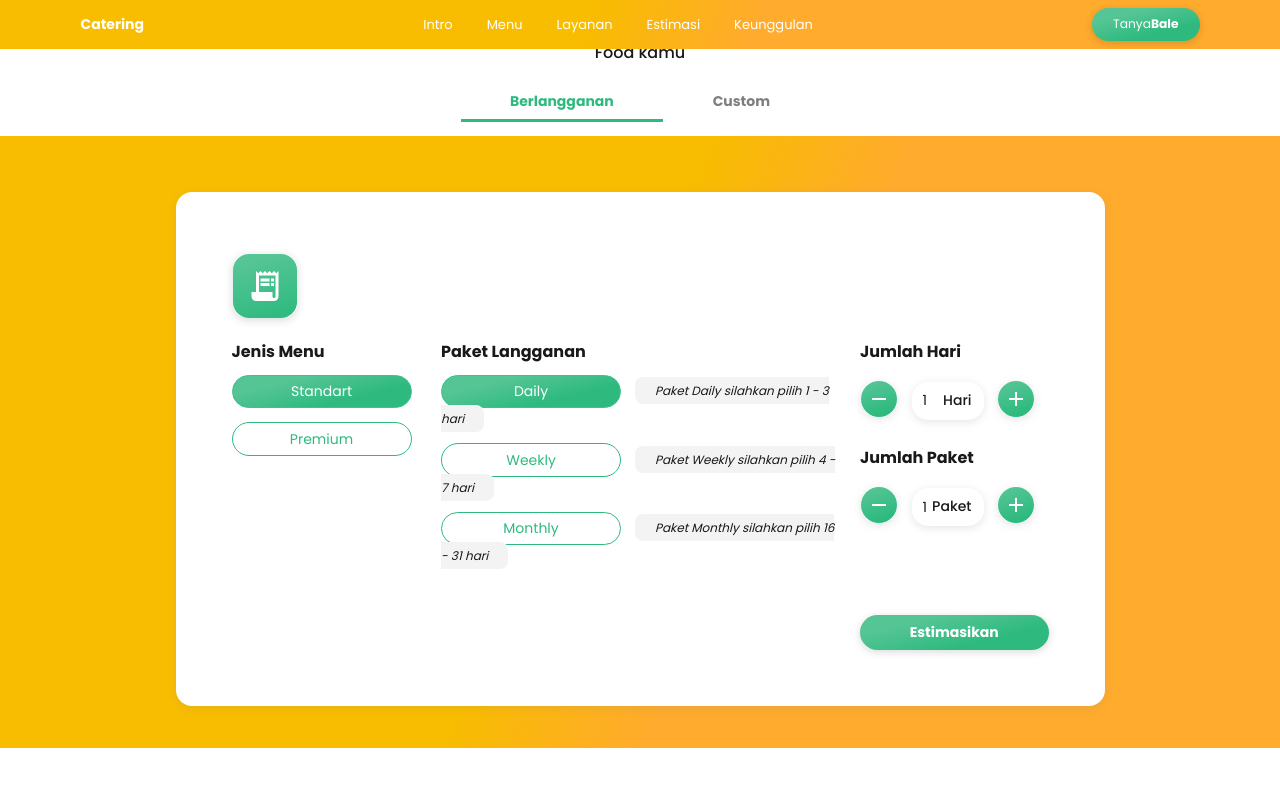
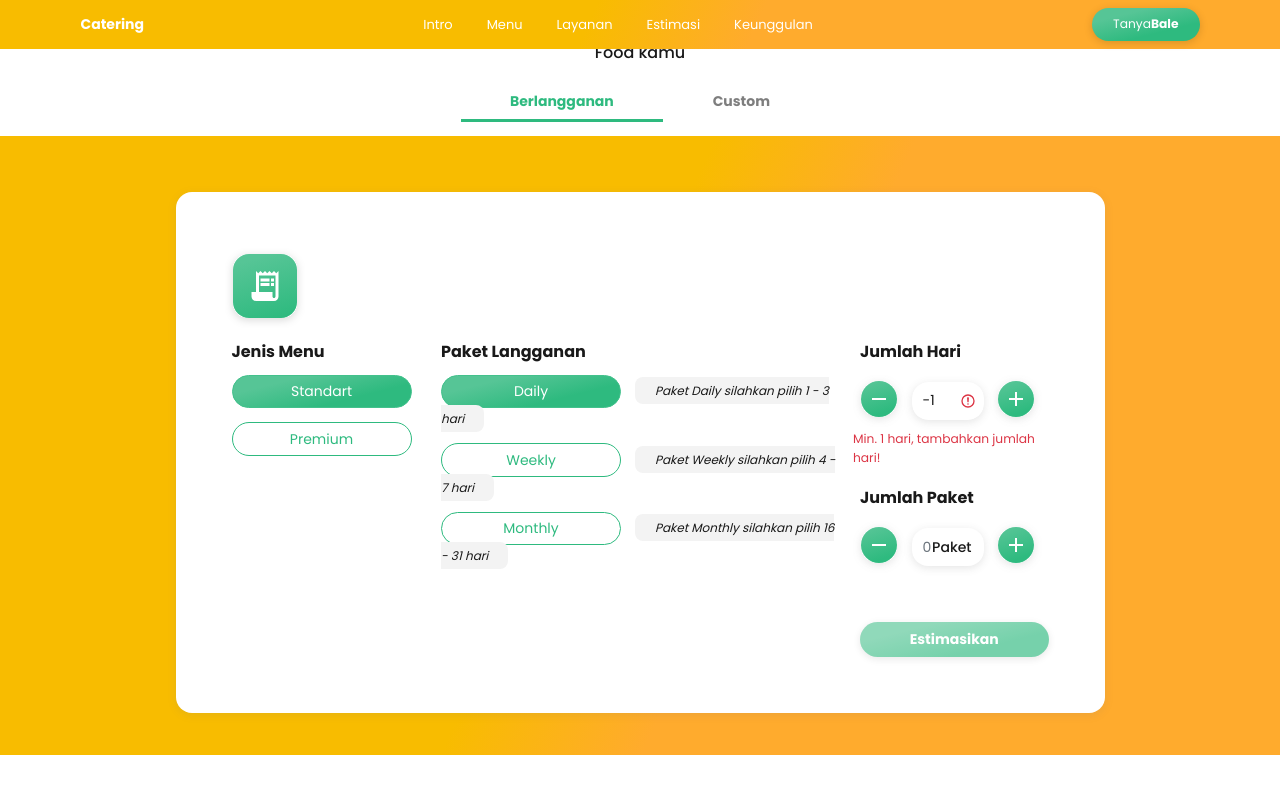
Before and after one commit to adjieindrawan/bale-artisan, a React (Create React App) app: page /catering in a window 1280 px wide. Both pictures are taken after a click on the picture 879 px from the left and 2449 px from the top of the page. Shown: the part 2049-2843 px from the top of the page. Built offline with nearby package versions, Linux system fonts and the light colour scheme.

Commit message:
fix subscription

```diff
--- a/src/pages/Catering/components/SubCal.jsx
+++ b/src/pages/Catering/components/SubCal.jsx
@@ -6,7 +6,8 @@ import {
   Col,
   Button,
   InputGroup,
-  FormControl
+  FormControl,
+  Form
 } from "react-bootstrap";
 
 // img
@@ -21,23 +22,11 @@ import packageList from "../data/subscription.package.data.json";
 import util from "../../../helper/util";
 
 const SubCal = () => {
-  const [dayAmount, setDayAmount] = useState(1);
-  const [packageAmount, setPackageAmount] = useState(1);
+  const [dayAmount, setDayAmount] = useState(null);
+  const [packageAmount, setPackageAmount] = useState(null);
   const [selected, setSelected] = useState(
     packageList.find((data) => data.name === "Daily")
   );
-
-  const onChangeDayAmount = (value) => {
-    let amount = util.number(value);
-    if (value < selected.minDay) amount = selected.minDay;
-    if (value > selected.maxDay) amount = selected.maxDay;
-    setDayAmount(amount);
-  };
-
-  const onChangePackageAmount = (value) => {
-    const amount = util.number(value);
-    if (amount >= 1) setPackageAmount(amount);
-  };
 
   const onChangeType = (type, name) => {
     const data = packageList.find(
@@ -110,23 +99,31 @@ const SubCal = () => {
                     src={iconMin}
                     alt=""
                     className="pointer"
-                    onClick={() => onChangeDayAmount(dayAmount - 1)}
+                    onClick={() => setDayAmount(dayAmount - 1)}
                   />
                   <FormControl
                     placeholder={`${selected.minDay} - ${selected.maxDay}`}
                     className="form-cstm m-2"
-                    min={selected.minDay}
-                    max={selected.maxDay}
                     value={dayAmount}
-                    onChange={(e) => onChangeDayAmount(e.target.value)}
+                    onChange={(e) => setDayAmount(util.number(e.target.value))}
+                    isInvalid={
+                      dayAmount !== null &&
+                      (dayAmount < selected.minDay ||
+                        dayAmount > selected.maxDay)
+                    }
                   />
                   <span className="txt-form">Hari</span>
                   <img
                     src={iconPlus}
                     alt=""
                     className="pointer"
-                    onClick={() => onChangeDayAmount(dayAmount + 1)}
+                    onClick={() => setDayAmount(dayAmount + 1)}
                   />
+                  <Form.Control.Feedback type="invalid">
+                    {dayAmount > selected.maxDay
+                      ? `Maks. ${selected.maxDay} hari, kurangi jumlah hari!`
+                      : `Min. ${selected.minDay} hari, tambahkan jumlah hari!`}
+                  </Form.Control.Feedback>
                 </InputGroup>
               </div>
               <div className="mt-4">
@@ -136,22 +133,27 @@ const SubCal = () => {
                     src={iconMin}
                     alt=""
                     className="pointer"
-                    onClick={() => onChangePackageAmount(packageAmount - 1)}
+                    onClick={() => setPackageAmount(packageAmount - 1)}
                   />
                   <FormControl
                     placeholder="0"
                     className="form-cstm m-2"
-                    min={1}
                     value={packageAmount}
-                    onChange={(e) => onChangePackageAmount(e.target.value)}
+                    onChange={(e) =>
+                      setPackageAmount(util.number(e.target.value))
+                    }
+                    isInvalid={packageAmount !== null && packageAmount < 1}
                   />
                   <span className="txt-form">Paket</span>
                   <img
                     src={iconPlus}
                     alt=""
                     className="pointer"
-                    onClick={() => onChangePackageAmount(packageAmount + 1)}
+                    onClick={() => setPackageAmount(packageAmount + 1)}
                   />
+                  <Form.Control.Feedback type="invalid">
+                    Min. 1 paket, tambahkan jumlah paket!
+                  </Form.Control.Feedback>
                 </InputGroup>
               </div>
             </Col>
@@ -159,6 +161,11 @@ const SubCal = () => {
           <Row className="mt-4">
             <Col md={{ span: 3, offset: 9 }} className="d-grid">
               <ModalCal
+                disabled={
+                  dayAmount < selected.minDay ||
+                  dayAmount > selected.maxDay ||
+                  packageAmount < 1
+                }
                 variant="secondary"
                 bg="bg-yellow"
                 btn="btn-green"
```
